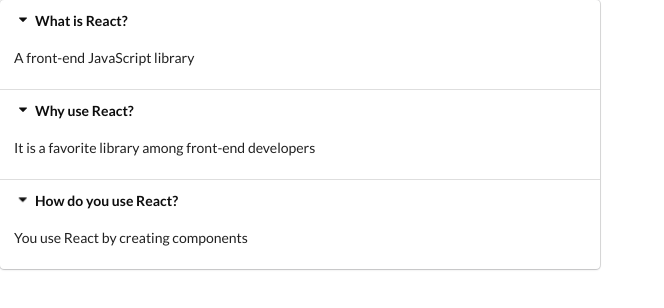
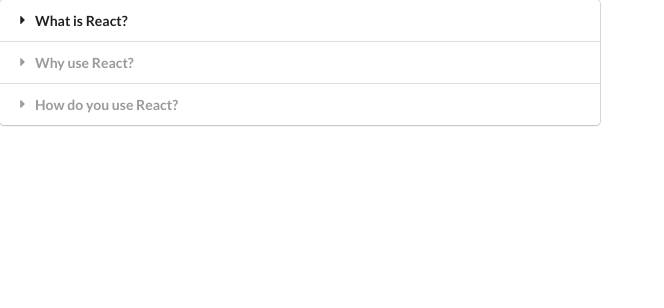
Before and after one commit to hmdshfq/react-widgets, a React (Vite) app: page / in a window 1280 px wide. Shown: the top 308 px of the page, without its empty margins (0-664 px from the left). Built offline with nearby package versions, Linux system fonts and the light colour scheme.

Commit message:
complete accordion

```diff
--- a/src/components/Accordion.jsx
+++ b/src/components/Accordion.jsx
@@ -1,22 +1,29 @@
-import React from 'react'
+import React, { useState } from 'react';
 
-export default ({ items }) => {
-    const renderedItems = items.map(item => {
+const Accordion = ({ items }) => {
+  const [activeIndex, setActiveIndex] = useState(null);
+  const onTitleClick = index => {
+    setActiveIndex(index);
+  };
+  const renderedItems = items.map((item, index) => {
+    const activeClass = index === activeIndex ? 'active' : ''
     return (
       <React.Fragment key={item.title}>
-                <div className='title active'>
+        <div className={`title ${activeClass}`} onClick={() => onTitleClick(index)}>
           <i className='dropdown icon'></i>
           {item.title}
         </div>
-                <div className='content active'>
+        <div className={`content ${activeClass}`}>
           <p>{item.content}</p>
         </div>
       </React.Fragment>
-        )
-    })
+    );
+  });
   return (
     <div className='ui styled accordion'>
       {renderedItems}
     </div>
-    )
-}
+  );
+};
+
+export default Accordion;
```
Lines whose indentation alone changed are shown as unchanged.
